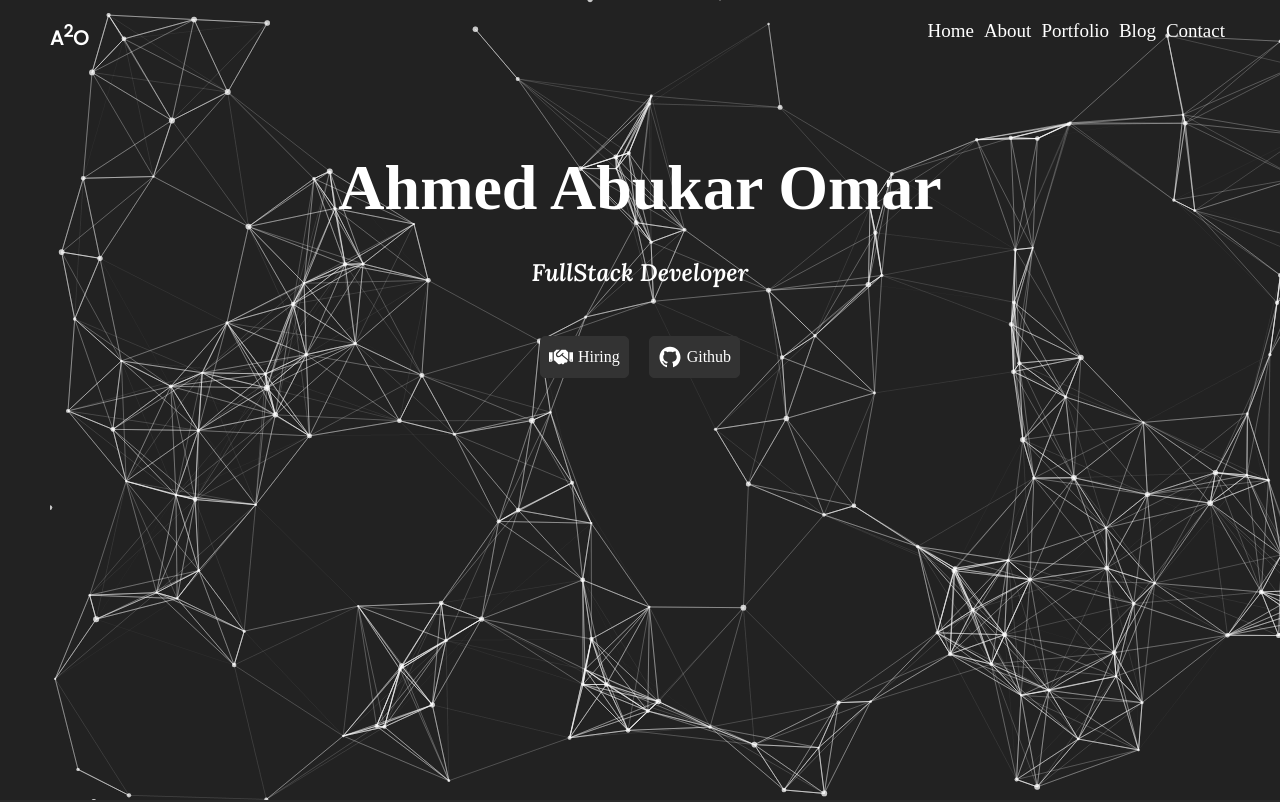
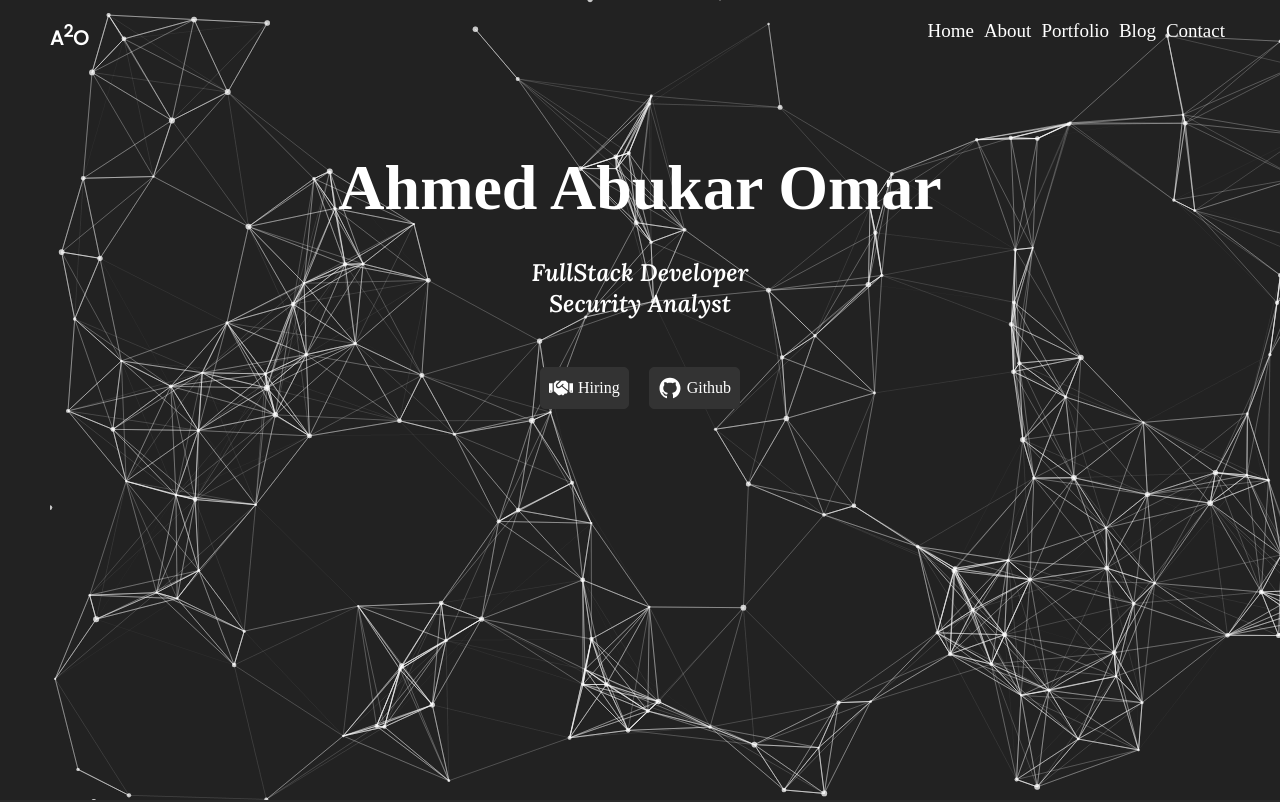
Before and after one commit to ahmedabukar01/Personal-Portfolio, a React (Create React App) app: page / in a window 1280 px wide. Shown: the top 802 px of the page. Built offline with nearby package versions, Linux system fonts and the light colour scheme; a web font is replaced by a local one.

Commit message:
changes made

```diff
--- a/src/components/AboutMe.jsx
+++ b/src/components/AboutMe.jsx
@@ -23,7 +23,7 @@ const AboutMe = () => {
         <div className="info">
             <h3>Hi I'm Ahmed <MdWavingHand /> </h3>
             <p>
-                Fullstack Developer, Content Creator and Frealancer based in Mogadisho Somalia.<br />
+                Fullstack Developer, Security Analyst, and CybverSecurity Enthusiast.<br />
                 Equibed with React, Nextjs Node, Express, MongoDB, TypeScirpt, GraphQL and much more Technologies.
             </p>
             <a href={pdf} download><MdDownloadForOffline className='icon' /> Download CV</a>
--- a/src/components/Showcase.jsx
+++ b/src/components/Showcase.jsx
@@ -5,7 +5,7 @@ const Showcase = () => {
   return (
     <div className='showcase'>
         <h1>Ahmed Abukar Omar</h1>
-        <h3>FullStack Developer</h3>
+        <h3>FullStack Developer <br/>Security Analyst </h3>
         <div className="links">
             <a href="#contact" className='btn btn-cv'><FaHandshake className='icon'/>Hiring</a>
             <a href="https://github.com/ahmedabukar01" className='btn btn-github'><AiFillGithub className='icon'/> Github</a>
```
Also changed, not shown: 1 other file (tests, documents, lock files or other folders).
